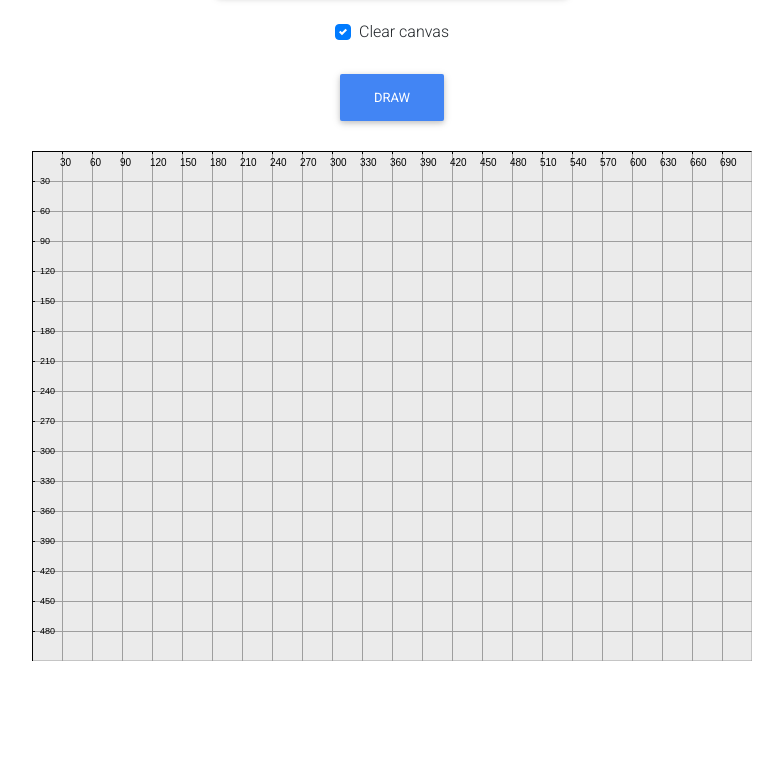
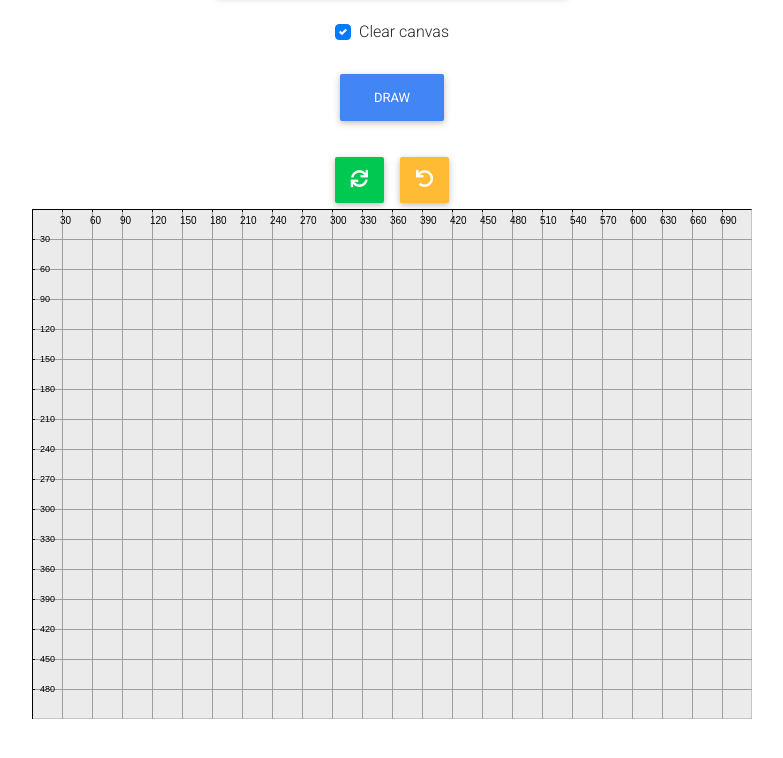
Before and after one commit to akhil-rana/drawing-js, a plain HTML site: page index.html in a window 1280 px wide. Shown: the part 376-1134 px from the top of the page, without its empty margins (248-1031 px from the left). Before the commit the page ends 1085 px from the top, so only its background shows below. Drawn offline with Linux system fonts and the light colour scheme.

Commit message:
canvas-ver-scroll

```diff
--- a/index.html
+++ b/index.html
@@ -465,7 +465,15 @@
       </button>
     </div>
     <br />
-    <div class="drawing">
+
+    <div class="drawing" style="text-align: center;">
+      <button type="button" class="btn btn-success px-3">
+        <i class="fas fa-sync fa-lg" aria-hidden="true"></i>
+      </button>
+      <button type="button" class="btn btn-warning px-3">
+        <i class="fas fa-undo fa-lg" aria-hidden="true"></i>
+      </button>
+      <div style="min-width: 18em; height: 520px; overflow: auto;">
         <div style="width: 720px; height: 510px; position:relative;">
           <canvas id="shape" width="720" height="510"></canvas>
           <canvas
@@ -474,6 +482,7 @@
             height="510"
             style="position:absolute; top:0; left:0;"
           ></canvas>
+        </div>
       </div>
     </div>
 
--- a/script.js
+++ b/script.js
@@ -99,6 +99,7 @@ $(".colorFillc").change(function() {
     $("#circleStroke").prop("disabled", false);
   }
 });
+
 $("#rectStroke").change(function() {
   rStroke = $(this).val();
   $("#rStrokeValue").text(rStroke + " px");
```
Lines whose indentation alone changed are shown as unchanged.
